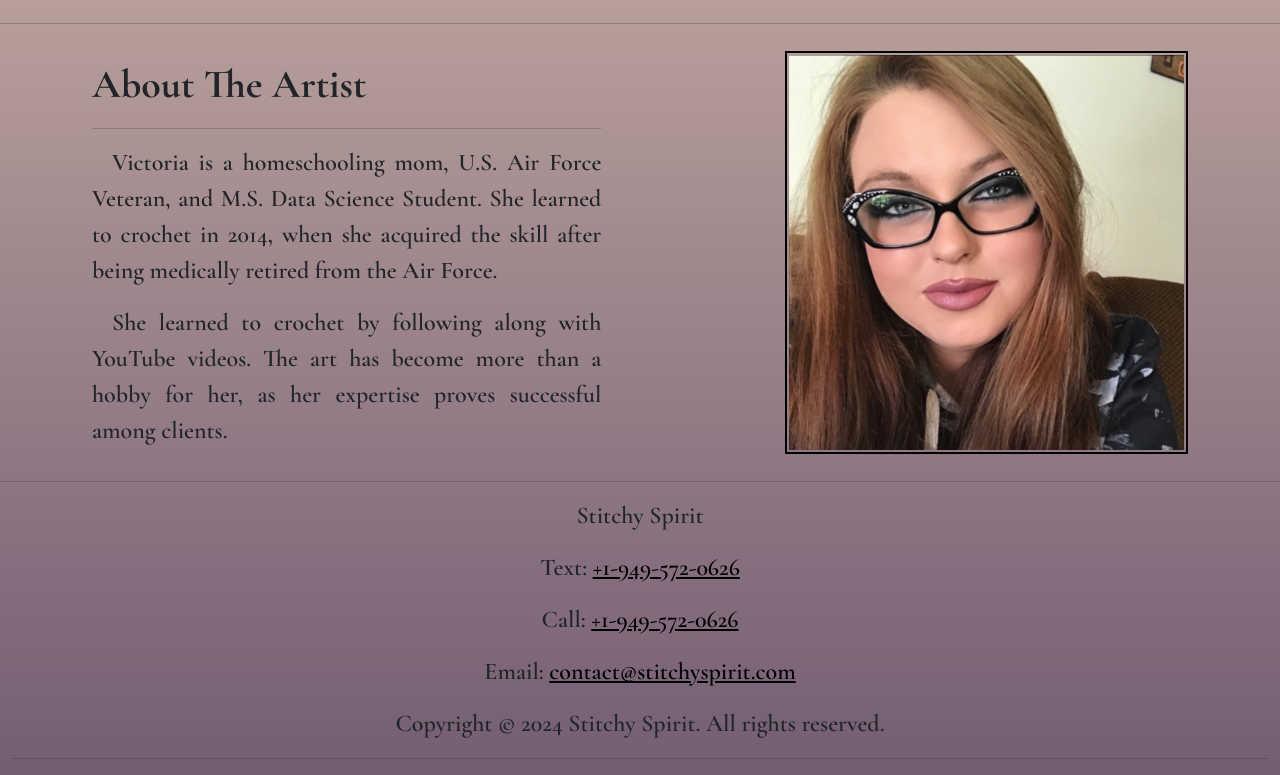
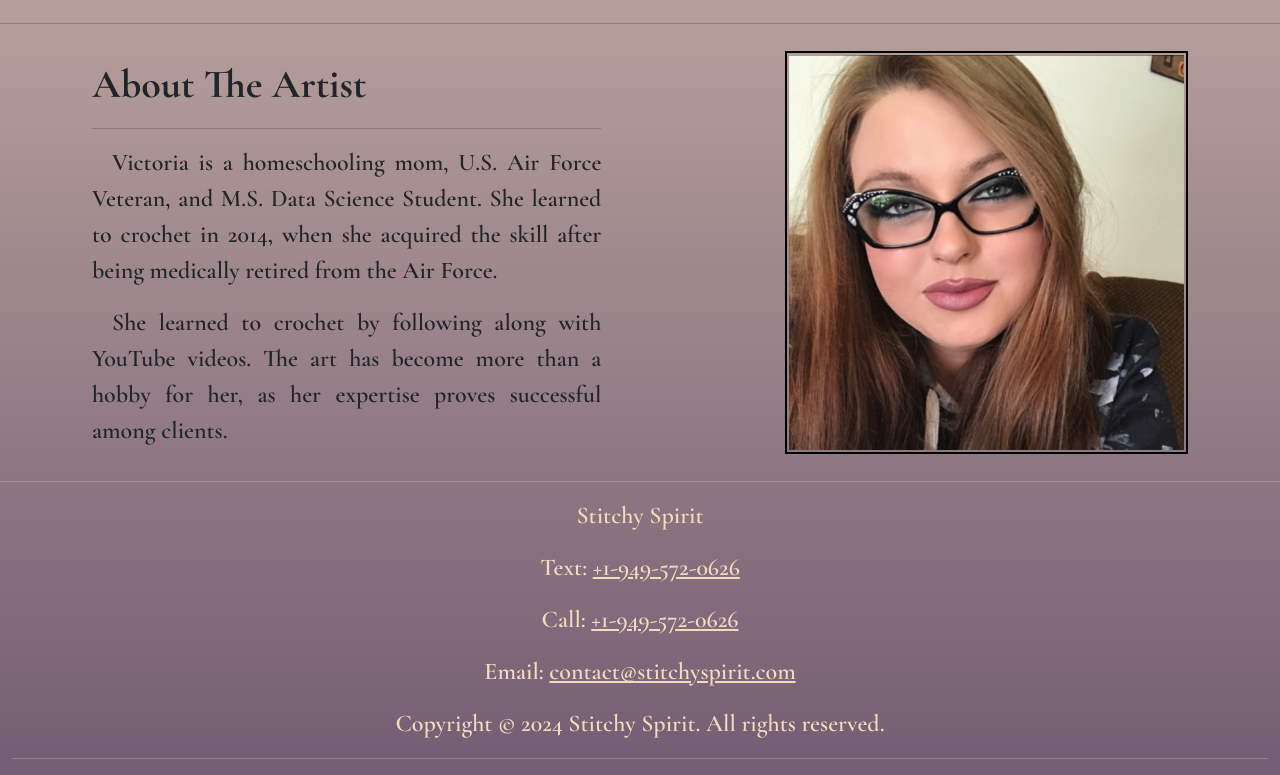
Before and after one commit to your-friendly-neighborhood-programmer/stitchyspirit, a plain HTML site: page stitchyspirit/about.html in a window 1280 px wide. Shown: the part 695-1470 px from the top of the page. Drawn offline with nearby package versions, Linux system fonts and the light colour scheme.

Commit message:
Update about.html

```diff
--- a/stitchyspirit/about.html
+++ b/stitchyspirit/about.html
@@ -82,12 +82,13 @@
           footer {
             text-align: center;
             font-family: "Cormorant Garamond", serif;
+            color: rgb(244, 219, 190);
           }
           footer a {
-            color: black;
+            color: rgb(244, 219, 190);
           }
           footer a:hover {
-            color:rgb(244, 219, 190);
+            color: black;
           }
           #me {
             margin: auto;
```
